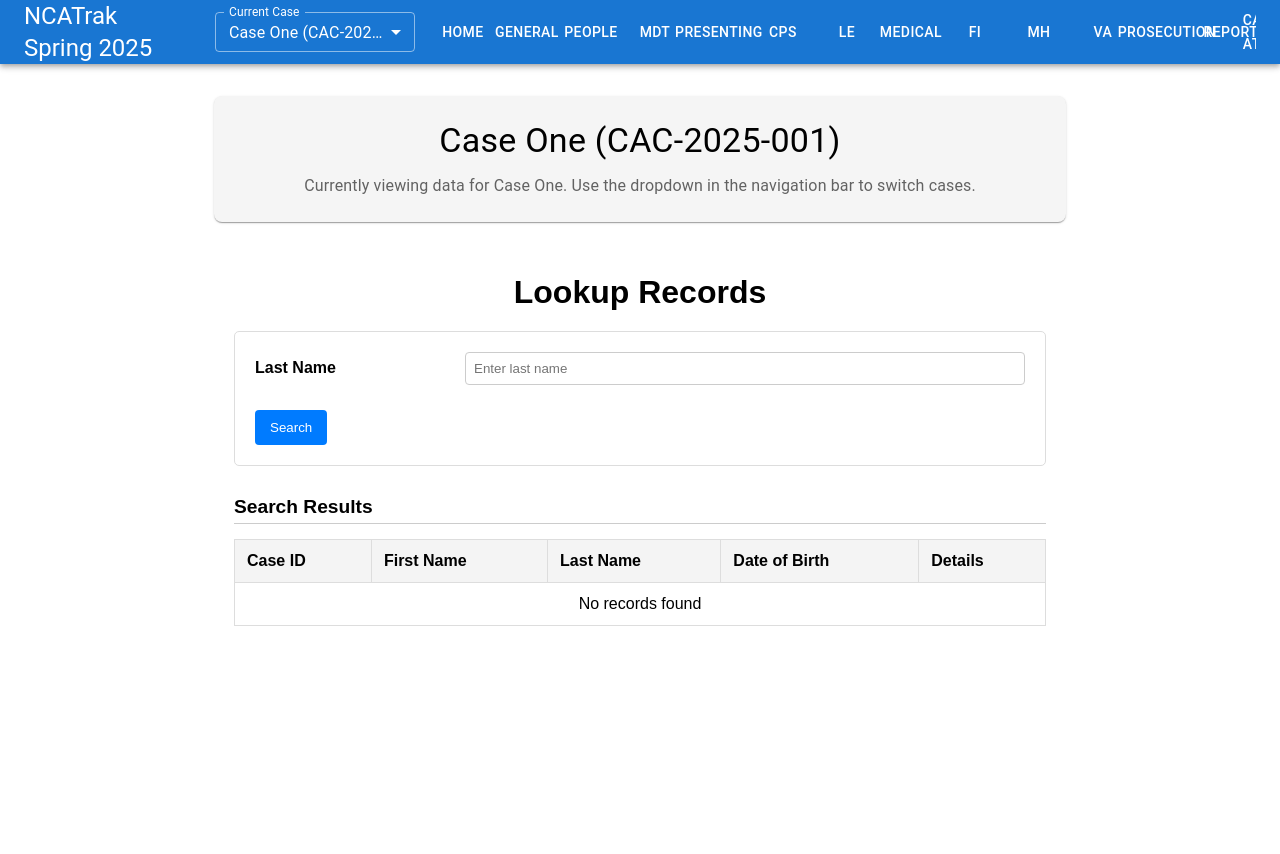
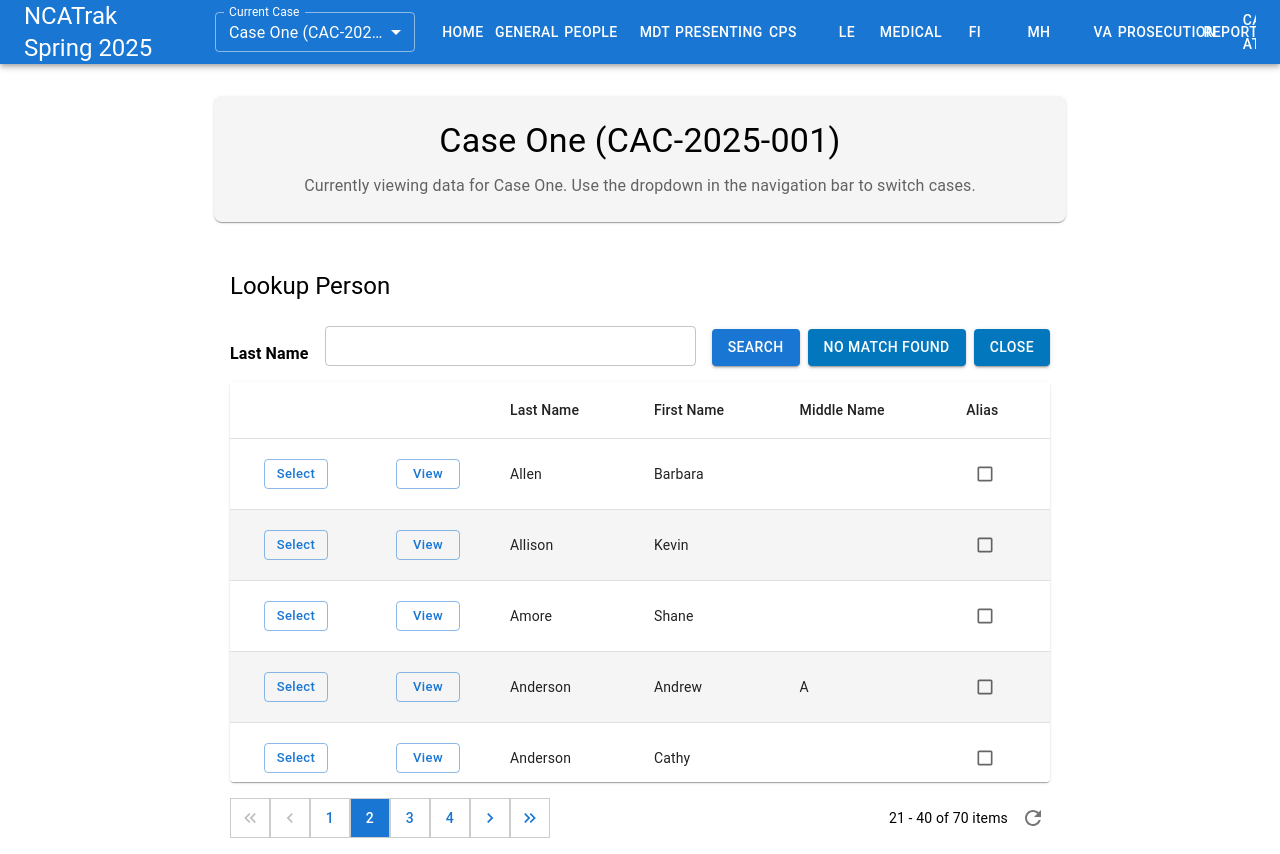
Before and after one commit to TheEthanHaque/NCATrak-Spring2025, a React (Create React App) app in the folder app/frontend/: page /lookup in a window 1280 px wide. Before the commit the page ends 800 px from the top, so only its background shows below. Built offline with nearby package versions, Linux system fonts and the light colour scheme.

Commit message:
Updated Lookup modal

```diff
--- a/app/frontend/src/components/Lookup.js
+++ b/app/frontend/src/components/Lookup.js
@@ -1,51 +1,191 @@
-import React from "react";
-import "./Lookup.css";
+import React, { useState } from "react";
+import {
+  Box,
+  Typography,
+  TextField,
+  Button,
+  Table,
+  TableBody,
+  TableCell,
+  TableContainer,
+  TableHead,
+  TableRow,
+  Paper,
+  Checkbox,
+  IconButton,
+  Pagination,
+  Grid
+} from "@mui/material";
+import RefreshIcon from '@mui/icons-material/Refresh';
+import KeyboardDoubleArrowLeftIcon from '@mui/icons-material/KeyboardDoubleArrowLeft';
+import KeyboardArrowLeftIcon from '@mui/icons-material/KeyboardArrowLeft';
+import KeyboardArrowRightIcon from '@mui/icons-material/KeyboardArrowRight';
+import KeyboardDoubleArrowRightIcon from '@mui/icons-material/KeyboardDoubleArrowRight';
 
-function Lookup() {
+function Lookup({ onPersonSelect, onClose }) {
+  const [searchTerm, setSearchTerm] = useState("");
+  const [page, setPage] = useState(2); // Starting on page 2 as shown in the image
+  const [searchResults, setSearchResults] = useState([
+    { id: 1, lastName: "Allen", firstName: "Barbara", middleName: "", alias: "" },
+    { id: 2, lastName: "Allison", firstName: "Kevin", middleName: "", alias: "" },
+    { id: 3, lastName: "Amore", firstName: "Shane", middleName: "", alias: "" },
+    { id: 4, lastName: "Anderson", firstName: "Andrew", middleName: "A", alias: "" },
+    { id: 5, lastName: "Anderson", firstName: "Cathy", middleName: "", alias: "" },
+    // You can add more mock data here
+  ]);
+
+  const handleSearch = () => {
+    // In a real application, this would make an API call
+    console.log("Searching for:", searchTerm);
+    // For now, we're just using the mock data
+  };
+
+  const handleNoMatchFound = () => {
+    console.log("No match found");
+    // Handle the no match found action
+  };
+
+  const handleSelect = (person) => {
+    if (onPersonSelect) {
+      onPersonSelect(person);
+    }
+    console.log("Selected person:", person);
+  };
+
+  const handleView = (person) => {
+    console.log("Viewing person:", person);
+    // Handle viewing person details
+  };
+
+  // Calculate pagination display
+  const itemsPerPage = 5;
+  const startItem = (page - 1) * itemsPerPage + 1;
+  const endItem = Math.min(page * itemsPerPage, 70); // Assuming 70 total items as shown in the image
+  const totalItems = 70;
+  const totalPages = Math.ceil(totalItems / itemsPerPage);
+
   return (
-    <div className="lookup-container">
-      <header className="lookup-header">
-        <h1>Lookup Records</h1>
-      </header>
+    <Box sx={{ p: 2, overflow: "hidden" }}>
+      <Typography variant="h5" component="h2" sx={{ mb: 3, fontWeight: 'normal' }}>
+        Lookup Person
+      </Typography>
 
-      <form className="lookup-form">
-        <div className="form-row">
-          <label htmlFor="lastName">Last Name</label>
-          <input
-            type="text"
-            id="lastName"
-            name="lastName"
-            placeholder="Enter last name"
-          />
-        </div>
-        <button type="submit" className="search-button">
+      <Box sx={{ display: "flex", mb: 2, alignItems: "flex-end" }}>
+        <Typography variant="body1" sx={{ mr: 2, fontWeight: 'bold' }}>
+          Last Name
+        </Typography>
+        <TextField
+          value={searchTerm}
+          onChange={(e) => setSearchTerm(e.target.value)}
+          size="small"
+          sx={{ flexGrow: 1, mr: 2 }}
+        />
+        <Button
+          variant="contained"
+          color="primary"
+          onClick={handleSearch}
+          sx={{ mr: 1, textTransform: 'uppercase' }}
+        >
           Search
-        </button>
-      </form>
+        </Button>
+        <Button
+          variant="contained"
+          onClick={handleNoMatchFound}
+          sx={{ mr: 1, bgcolor: '#0277bd', textTransform: 'uppercase' }}
+        >
+          No Match Found
+        </Button>
+        <Button
+          variant="contained"
+          onClick={onClose}
+          sx={{ bgcolor: '#0277bd', textTransform: 'uppercase' }}
+        >
+          Close
+        </Button>
+      </Box>
 
-      <section className="lookup-section">
-        <h2>Search Results</h2>
-        <table className="lookup-table">
-          <thead>
-            <tr>
-              <th>Case ID</th>
-              <th>First Name</th>
-              <th>Last Name</th>
-              <th>Date of Birth</th>
-              <th>Details</th>
-            </tr>
-          </thead>
-          <tbody>
-            {/* Replace with dynamic data if needed */}
-            <tr>
-              <td colSpan="5" style={{ textAlign: "center" }}>
-                No records found
-              </td>
-            </tr>
-          </tbody>
-        </table>
-      </section>
-    </div>
+      <TableContainer component={Paper} sx={{ maxHeight: 400, mb: 2 }}>
+        <Table stickyHeader>
+          <TableHead>
+            <TableRow>
+              <TableCell width={100}></TableCell>
+              <TableCell width={100}></TableCell>
+              <TableCell>Last Name</TableCell>
+              <TableCell>First Name</TableCell>
+              <TableCell>Middle Name</TableCell>
+              <TableCell>Alias</TableCell>
+            </TableRow>
+          </TableHead>
+          <TableBody>
+            {searchResults.map((person, index) => (
+              <TableRow key={person.id} sx={{ bgcolor: index % 2 !== 0 ? '#f5f5f5' : 'white' }}>
+                <TableCell align="center">
+                  <Button
+                    variant="outlined"
+                    size="small"
+                    onClick={() => handleSelect(person)}
+                    sx={{ textTransform: 'none' }}
+                  >
+                    Select
+                  </Button>
+                </TableCell>
+                <TableCell align="center">
+                  <Button
+                    variant="outlined"
+                    size="small"
+                    onClick={() => handleView(person)}
+                    sx={{ textTransform: 'none' }}
+                  >
+                    View
+                  </Button>
+                </TableCell>
+                <TableCell>{person.lastName}</TableCell>
+                <TableCell>{person.firstName}</TableCell>
+                <TableCell>{person.middleName}</TableCell>
+                <TableCell>
+                  <Checkbox size="small" />
+                </TableCell>
+              </TableRow>
+            ))}
+          </TableBody>
+        </Table>
+      </TableContainer>
+
+      <Box sx={{ display: "flex", justifyContent: "space-between", alignItems: "center" }}>
+        <Box sx={{ display: "flex" }}>
+          <Button sx={{ minWidth: 40, height: 40, border: '1px solid #ccc', borderRadius: 0 }} disabled>
+            <KeyboardDoubleArrowLeftIcon fontSize="small" />
+          </Button>
+          <Button sx={{ minWidth: 40, height: 40, border: '1px solid #ccc', borderRadius: 0 }} disabled>
+            <KeyboardArrowLeftIcon fontSize="small" />
+          </Button>
+          <Button sx={{ minWidth: 40, height: 40, border: '1px solid #ccc', borderRadius: 0 }}>
+            1
+          </Button>
+          <Button sx={{ minWidth: 40, height: 40, border: '1px solid #ccc', borderRadius: 0, bgcolor: '#1976d2', color: 'white' }}>
+            2
+          </Button>
+          <Button sx={{ minWidth: 40, height: 40, border: '1px solid #ccc', borderRadius: 0 }}>
+            3
+          </Button>
+          <Button sx={{ minWidth: 40, height: 40, border: '1px solid #ccc', borderRadius: 0 }}>
+            4
+          </Button>
+          <Button sx={{ minWidth: 40, height: 40, border: '1px solid #ccc', borderRadius: 0 }}>
+            <KeyboardArrowRightIcon fontSize="small" />
+          </Button>
+          <Button sx={{ minWidth: 40, height: 40, border: '1px solid #ccc', borderRadius: 0 }}>
+            <KeyboardDoubleArrowRightIcon fontSize="small" />
+          </Button>
+        </Box>
+        <Typography variant="body2" sx={{ display: 'flex', alignItems: 'center' }}>
+          21 - 40 of 70 items
+          <IconButton size="small" sx={{ ml: 1 }}>
+            <RefreshIcon />
+          </IconButton>
+        </Typography>
+      </Box>
+    </Box>
   );
 }
 
--- a/app/frontend/src/components/NewCase.js
+++ b/app/frontend/src/components/NewCase.js
@@ -16,9 +16,7 @@ import {
   Grid,
   Container,
   Dialog,
-  DialogTitle,
   DialogContent,
-  DialogActions,
 } from '@mui/material';
 import { useNavigate } from 'react-router-dom';
 import Lookup from './Lookup';
@@ -38,6 +36,19 @@ const NewCase = () => {
   // Close lookup modal
   const handleCloseLookupModal = () => {
     setLookupModalOpen(false);
+  };
+
+  // Handle person selection from lookup
+  const handlePersonSelect = (person) => {
+    // Update form with selected person's data
+    setFormData(prev => ({
+      ...prev,
+      firstName: person.firstName || '',
+      lastName: person.lastName || '',
+      middleName: person.middleName || '',
+      // Add other fields as needed
+    }));
+    handleCloseLookupModal();
   };
 
   // Form state
@@ -2157,25 +2168,20 @@ const NewCase = () => {
         onClose={handleCloseLookupModal}
         fullWidth
         maxWidth="md"
+        PaperProps={{
+          sx: {
+            maxHeight: '80vh',
+            height: 'auto',
+            overflowY: 'visible'
+          }
+        }}
       >
-        <DialogTitle>
-          Lookup Person
-          <Button
-            onClick={handleCloseLookupModal}
-            color="inherit"
-            sx={{ position: 'absolute', right: 8, top: 8 }}
-          >
-            X
-          </Button>
-        </DialogTitle>
-        <DialogContent dividers>
-          <Lookup />
+        <DialogContent sx={{ p: 0 }}>
+          <Lookup
+            onPersonSelect={handlePersonSelect}
+            onClose={handleCloseLookupModal}
+          />
         </DialogContent>
-        <DialogActions>
-          <Button onClick={handleCloseLookupModal} color="primary">
-            Close
-          </Button>
-        </DialogActions>
       </Dialog>
     </Container>
   );
```
